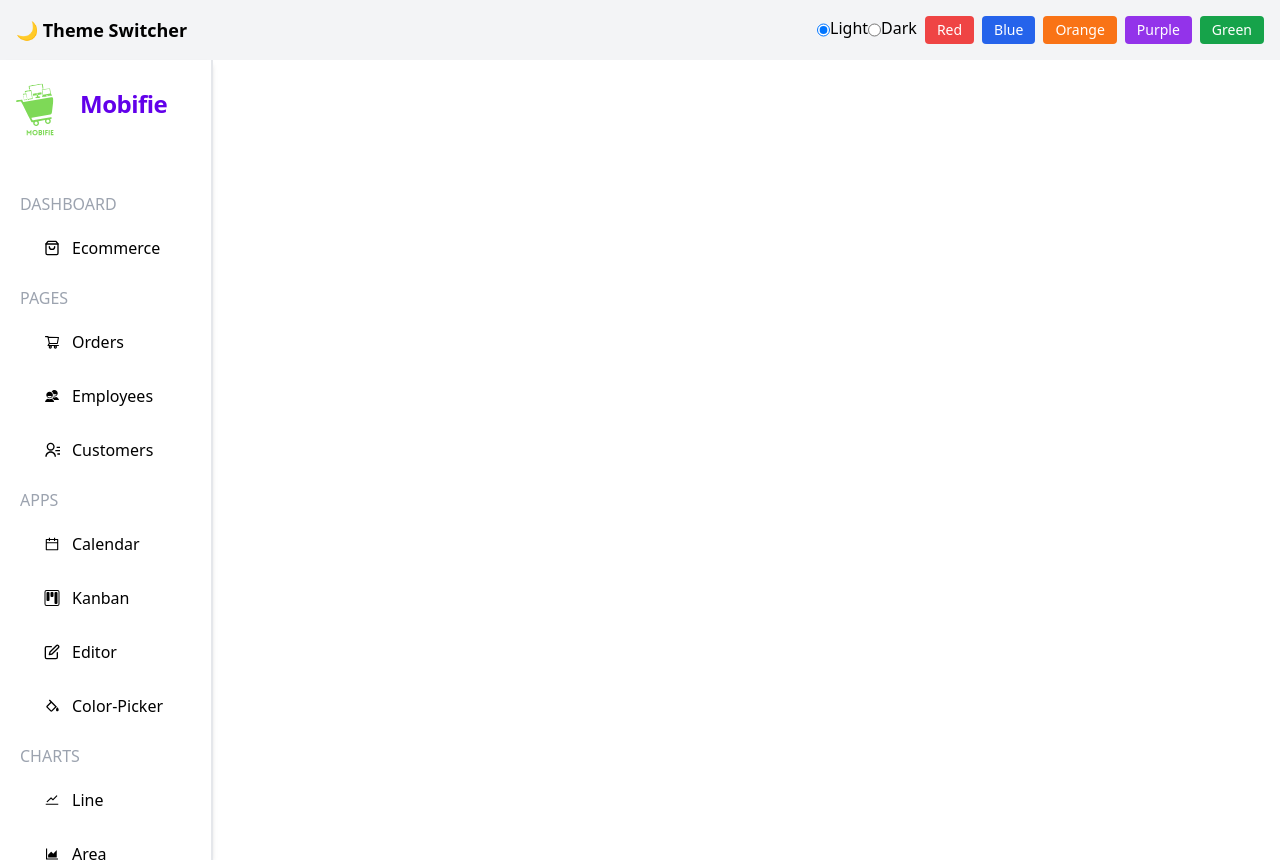
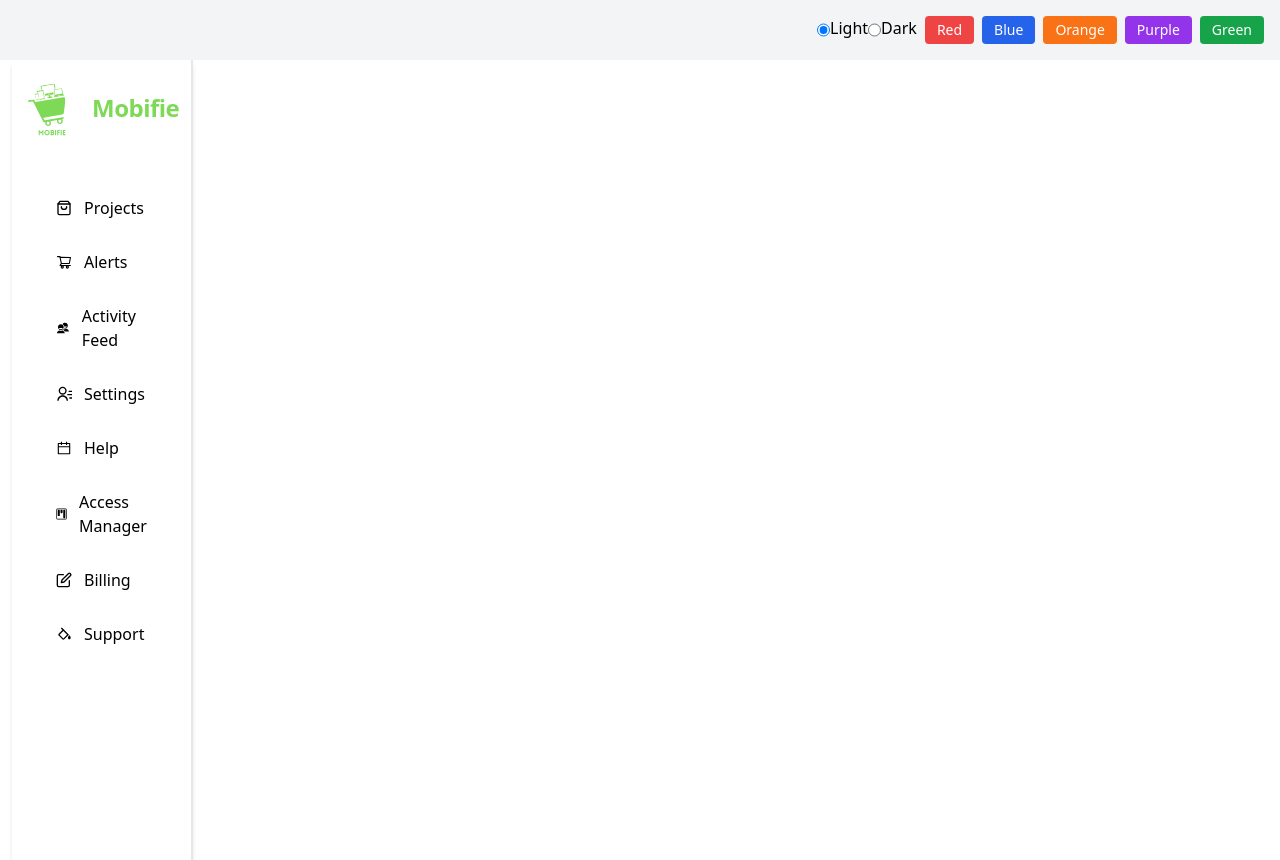
Before and after one commit to webkreativebugs/MobifieUser, a React (Vite) app: page /dashboard in a window 1280 px wide. Built offline with nearby package versions, Linux system fonts and the light colour scheme.

Commit message:
Chnages in sidebar

```diff
--- a/network/FetchRequest.tsx
+++ b/network/FetchRequest.tsx
@@ -39,7 +39,7 @@ export async function fetchRequest(
         "x-forwarded-for":"0.0.0.0",
         "authorization":`Bearer ${customAuthorizationConfig.authorization}`,
         "x-kb-authorization":`${customAuthorizationConfig.kb_authorization}`,
-        "domain":`mobifie`,
+        "x-kb-domain":'quitiz',
         // "credentials": "include", // ✅ Send cookies & auth headers
         ...headers,
       },
--- a/package.json
+++ b/package.json
@@ -11,7 +11,9 @@
   },
   "dependencies": {
     "axios": "^1.10.0",
+    "chart.js": "^4.5.0",
     "react": "^18.2.0",
+    "react-chartjs-2": "^5.3.0",
     "react-dom": "^18.2.0",
     "react-icons": "^5.5.0",
     "react-router-dom": "^7.6.2"
--- a/src/App.css
+++ b/src/App.css
@@ -132,3 +132,6 @@ body {
 .text-color:hover{
     color:black !important
 }
+.text-color-secondary{
+    color:var(--opposite-color)
+}
--- a/src/common/components/Navbar.tsx
+++ b/src/common/components/Navbar.tsx
@@ -20,7 +20,7 @@ const Navbar: React.FC<NavbarProps> = ({ onThemeChange }) => {
   },[selectedValue])
   return (
     <nav className="flex flex-wrap justify-between items-center p-4 bg-gray-100 shadow">
-      <div className="text-lg font-semibold">🌙 Theme Switcher</div>
+      <div className="text-lg font-semibold"></div>
       <div className="flex flex-wrap gap-2 mt-2 md:mt-0">
         <div className='flex '>
           <input type="radio" id="light" name="Light" value={selectedValue} checked={ selectedValue ==="light"  } onChange={()=>handlechange("light")}/>
--- a/src/data/SidebarLinks.ts
+++ b/src/data/SidebarLinks.ts
@@ -7,91 +7,61 @@ import { BsKanban, BsBarChart } from 'react-icons/bs';
 import { BiColorFill } from 'react-icons/bi';
 import { GiLouvrePyramid } from 'react-icons/gi';
 
-import type { SidebarSection } from '../data/Types/LInkType.interface'; // optional: if you put types separately
+import type { SidebarLink } from '../data/Types/LInkType.interface';
 
-export const AdminDashboardLinks: SidebarSection[] = [
-  {
-    title: 'Dashboard',
-    links: [
-      {
-        name: 'ecommerce',
-        icon: FiShoppingBag,
-      },
-    ],
-  },
-  {
-    title: 'Pages',
-    links: [
-      {
-        name: 'orders',
-        icon: AiOutlineShoppingCart,
-      },
-      {
-        name: 'employees',
-        icon: IoMdContacts,
-      },
-      {
-        name: 'customers',
-        icon: RiContactsLine,
-      },
-    ],
-  },
-  {
-    title: 'Apps',
-    links: [
-      {
-        name: 'calendar',
-        icon: AiOutlineCalendar,
-      },
-      {
-        name: 'kanban',
-        icon: BsKanban ,
-      },
-      {
-        name: 'editor',
-        icon:  FiEdit   ,
-      },
-      {
-        name: 'color-picker',
-        icon:  BiColorFill   ,
-      },
-    ],
-  },
-  {
-    title: 'Charts',
-    links: [
-      {
-        name: 'line',
-        icon:  AiOutlineStock   ,
-      },
-      {
-        name: 'area',
-        icon:  AiOutlineAreaChart   ,
-      },
-      {
-        name: 'bar',
-        icon:  AiOutlineBarChart   ,
-      },
-      {
-        name: 'pie',
-        icon:  FiPieChart   ,
-      },
-      {
-        name: 'financial',
-        icon:  RiStockLine   ,
-      },
-      {
-        name: 'color-mapping',
-        icon:  BsBarChart   ,
-      },
-      {
-        name: 'pyramid',
-        icon:  GiLouvrePyramid   ,
-      },
-      {
-        name: 'stacked',
-        icon:  AiOutlineBarChart   ,
-      },
-    ],
-  },
+export const AdminDashboardLinks: SidebarLink[] = [
+  { name: 'Projects', icon: FiShoppingBag },
+  { name: 'Alerts', icon: AiOutlineShoppingCart },
+  { name: 'Activity Feed', icon: IoMdContacts },
+  { name: 'Settings', icon: RiContactsLine },
+  { name: 'Help', icon: AiOutlineCalendar },
+  { name: 'Access Manager', icon: BsKanban },
+  { name: 'Billing', icon: FiEdit },
+  { name: 'Support', icon: BiColorFill },
+  // { name: 'line', icon: AiOutlineStock },
+  // { name: 'area', icon: AiOutlineAreaChart },
+  // { name: 'bar', icon: AiOutlineBarChart },
+  // { name: 'pie', icon: FiPieChart },
+  // { name: 'financial', icon: RiStockLine },
+  // { name: 'color-mapping', icon: BsBarChart },
+  // { name: 'pyramid', icon: GiLouvrePyramid },
+  // { name: 'stacked', icon: AiOutlineBarChart },
 ];
+
+export const DeveloperDashboardLinks: SidebarLink[] = [
+  { name: 'ecommerce', icon: FiShoppingBag },
+  { name: 'orders', icon: AiOutlineShoppingCart },
+  { name: 'employees', icon: IoMdContacts },
+  { name: 'customers', icon: RiContactsLine },
+  { name: 'calendar', icon: AiOutlineCalendar },
+  { name: 'kanban', icon: BsKanban },
+  { name: 'editor', icon: FiEdit },
+  { name: 'color-picker', icon: BiColorFill },
+  { name: 'line', icon: AiOutlineStock },
+  { name: 'area', icon: AiOutlineAreaChart },
+  { name: 'bar', icon: AiOutlineBarChart },
+  { name: 'pie', icon: FiPieChart },
+  { name: 'financial', icon: RiStockLine },
+  { name: 'color-mapping', icon: BsBarChart },
+  { name: 'pyramid', icon: GiLouvrePyramid },
+  { name: 'stacked', icon: AiOutlineBarChart },
+];
+
+export const AccountsDashboardLinks: SidebarLink[] = [
+  { name: 'ecommerce', icon: FiShoppingBag },
+  { name: 'orders', icon: AiOutlineShoppingCart },
+  { name: 'employees', icon: IoMdContacts },
+  { name: 'customers', icon: RiContactsLine },
+  { name: 'calendar', icon: AiOutlineCalendar },
+  { name: 'kanban', icon: BsKanban },
+  { name: 'editor', icon: FiEdit },
+  { name: 'color-picker', icon: BiColorFill },
+  { name: 'line', icon: AiOutlineStock },
+  { name: 'area', icon: AiOutlineAreaChart },
+  { name: 'bar', icon: AiOutlineBarChart },
+  { name: 'pie', icon: FiPieChart },
+  { name: 'financial', icon: RiStockLine },
+  { name: 'color-mapping', icon: BsBarChart },
+  { name: 'pyramid', icon: GiLouvrePyramid },
+  { name: 'stacked', icon: AiOutlineBarChart },
+];
--- a/src/data/Types/LInkType.interface.ts
+++ b/src/data/Types/LInkType.interface.ts
@@ -4,8 +4,3 @@ export interface SidebarLink {
   name: string;
   icon: IconType;
 }
-
-export interface SidebarSection {
-  title: string;
-  links: SidebarLink[];
-}
--- a/src/modules/auth/signIn/email-password/page.tsx
+++ b/src/modules/auth/signIn/email-password/page.tsx
@@ -144,13 +144,13 @@ const validateField = (name: string, value: string) => {
   return (
     <>
     <Navbar onThemeChange={onThemeChange}/>
- <div className="flex justify-center items-center min-h-screen app-container">
+ <div className="flex justify-center items-center min-h-screen">
 
   <div className="flex flex-col md:flex-row lg:h-[650px] w-11/12 md:w-7/12 lg:w-7/12 shadow-lg rounded-lg overflow-hidden p-4">
 
     {/* Left side: Form */}
 
-    <div className="flex flex-col  items-center justify-center  md:w-1/2  relative  ">
+    <div className="flex flex-col  items-center justify-center  md:w-1/2 rounded relative app-container  ">
      <img src={logo} className='absolute top-0 left-0 w-[80px]' />
       <div className="w-full max-w-xs ">
 
--- /dev/null
+++ b/src/modules/dashboard/components/common/DashboardData.tsx
@@ -0,0 +1,19 @@
+import React from 'react'
+
+function DashboardData() {
+  return (
+    <>
+      <div>
+
+      </div>
+      <div>
+
+      </div>
+      <div>
+
+      </div>
+    </>
+  )
+}
+
+export default DashboardData
--- /dev/null
+++ b/src/modules/dashboard/components/common/graphs/BarChart.tsx
@@ -0,0 +1,11 @@
+import React from 'react'
+
+function BarChart() {
+  return (
+    <div>
+
+    </div>
+  )
+}
+
+export default BarChart
--- a/src/modules/dashboard/components/sidebar_components/Sidebar.tsx
+++ b/src/modules/dashboard/components/sidebar_components/Sidebar.tsx
@@ -15,11 +15,11 @@ const Sidebar = () => {
     <>
 
 
-      <div className="h-screen hidden xl:block overflow-auto hide-scrollbar app-container border-r-2 pb-10 w-2/12 shadow-md ">
+      <div className="h-screen hidden xl:block overflow-auto hide-scrollbar  border-r-2 pb-10 w-2/12 shadow-md ml-3 ">
         <div className="flex justify-between items-center">
-          <Link to="/" className="mt-4 flex  text-xl primary-text-color font-extrabold tracking-tight">
+          <Link to="/" className="mt-4 flex  text-xl text-[#7ed957] font-extrabold tracking-tight">
             <img src={logo} alt="Mobifie Logo" className="w-[80px] " />
-            <span className="mt-3 text-2xl">Mobifie</span>
+            <span className="mt-4 text-2xl">Mobifie</span>
           </Link>
           <button
             type="button"
@@ -32,26 +32,59 @@ const Sidebar = () => {
 
         <div className="p-5 ">
           {AdminDashboardLinks.map((section) => (
-            <div key={section.title}>
-              <p className="text-gray-400 mt-4 uppercase">{section.title}</p>
-              {section.links.map((link) => (
+            <div key={section.name}>
+              {/* <p className="text-color-secondary mt-4 uppercase">{section.title}</p> */}
+
                 <NavLink
                 //   to={`/${link.name}`}
                 to="#"
-                  key={link.name}
-                  onClick={() => setActiveLinkName(link.name)}
-                  className={`  text-color ${activeLinkName === link.name ? "active-link " : normalLink }`}
+                  key={section.name}
+                  onClick={() => setActiveLinkName(section.name)}
+                  className={`  text-color ${activeLinkName === section.name ? "active-link " : normalLink }`}
                 >
-                  <link.icon />
-                  <span className="capitalize ">{link.name}</span>
+                  <section.icon />
+                  <span className="capitalize ">{section.name}</span>
                 </NavLink>
-              ))}
             </div>
           ))}
         </div>
       </div>
+      { /**************************Mobile Section***************************** */}
       <div>
+       <div className="h-screen hidden overflow-auto hide-scrollbar  border-r-2 pb-10 w-2/12 shadow-md ">
+        <div className="flex justify-between items-center">
+          <Link to="/" className="mt-4 flex  text-xl text-[#7ed957] font-extrabold tracking-tight">
+            <img src={logo} alt="Mobifie Logo" className="w-[80px] " />
+            <span className="mt-4 text-2xl">Mobifie</span>
+          </Link>
+          <button
+            type="button"
+            onClick={() => console.log('Menu toggle')} // replace with real toggle if needed
+            className="text-xl rounded-full p-3 hover:bg-gray-100 mt-4 block md:hidden"
+          >
+            <MdOutlineCancel />
+          </button>
+        </div>
 
+        <div className="p-5 ">
+          {AdminDashboardLinks.map((section) => (
+            <div key={section.name}>
+              {/* <p className="text-color-secondary mt-4 uppercase">{section.title}</p> */}
+
+                <NavLink
+                //   to={`/${link.name}`}
+                to="#"
+                  key={section.name}
+                  onClick={() => setActiveLinkName(section.name)}
+                  className={`  text-color ${activeLinkName === section.name ? "active-link " : normalLink }`}
+                >
+                  <section.icon />
+                  <span className="capitalize ">{section.name}</span>
+                </NavLink>
+            </div>
+          ))}
+        </div>
+      </div>
       </div>
     </>
   );
--- a/src/modules/dashboard/pages/Dashboard.tsx
+++ b/src/modules/dashboard/pages/Dashboard.tsx
@@ -2,15 +2,18 @@ import React from 'react'
 import Sidebar from '../components/sidebar_components/Sidebar'
 import { useTheme } from '../../../context/AppContext';
 import Navbar from '../../../common/components/Navbar';
-
+import DashboardData from '../components/common/DashboardData';
 const Dashboard = () => {
     const { onThemeChange } = useTheme();
   return (
     <>
         <Navbar onThemeChange={onThemeChange} />
-    <div className='app-container'>
+    <div className='app-container flex '>
 
       <Sidebar/>
+      <div className=' w-full' >
+       <DashboardData/>
+      </div>
     </div>
     </>
   )
```
Also changed, not shown: src/styles/Theme.css (+14 -1 lines), 1 other file (tests, documents, lock files or other folders).
